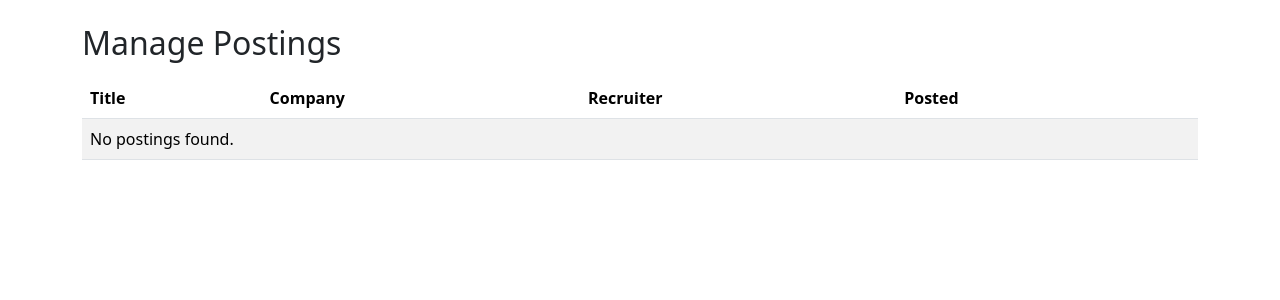
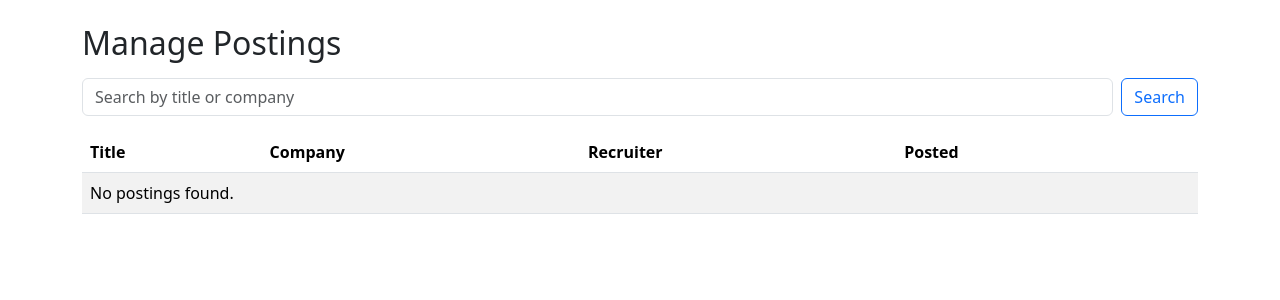
Before and after one commit to willapat/CS2340-Project-2-Job-Seeker, a Django app: page /admin-panel/postings/ in a window 1280 px wide. Shown: the part 56-356 px from the top of the page. Run offline with Django 5.2, Linux system fonts and the light colour scheme; the visitor is signed in with stand-in values (Sample User, id 1); data comes from the database, SQL or seed files in the repository; data that the repository does not hold is empty.

Commit message:
Add search/filter to admin postings view (Story 22)

```diff
--- a/admin/templates/admin/posting_list.html
+++ b/admin/templates/admin/posting_list.html
@@ -2,6 +2,10 @@
 {% block title %}Manage Postings{% endblock %}
 {% block content %}
 <h2 class="mb-3">Manage Postings</h2>
+<form method="get" class="mb-3 d-flex gap-2">
+  <input type="text" name="q" value="{{ query }}" class="form-control" placeholder="Search by title or company">
+  <button type="submit" class="btn btn-outline-primary">Search</button>
+</form>
 <table class="table table-striped">
   <thead>
     <tr>
--- a/admin/views.py
+++ b/admin/views.py
@@ -31,7 +31,10 @@ def user_delete(request, user_id):
 @user_passes_test(is_admin)
 def posting_list(request):
     postings = Job.objects.select_related("recruiter").order_by("-date")
-    return render(request, "admin/posting_list.html", {"postings": postings})
+    query = request.GET.get("q", "").strip()
+    if query:
+        postings = postings.filter(title__icontains=query) | postings.filter(company__icontains=query)
+    return render(request, "admin/posting_list.html", {"postings": postings, "query": query})
 
 
 @user_passes_test(is_admin)
```
